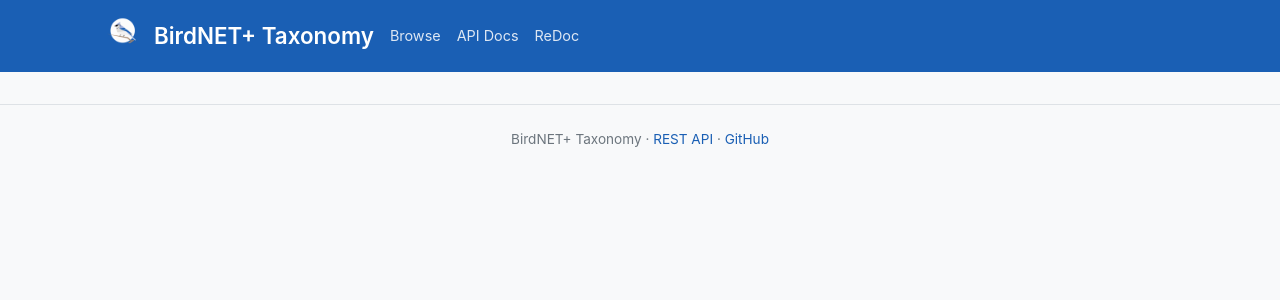
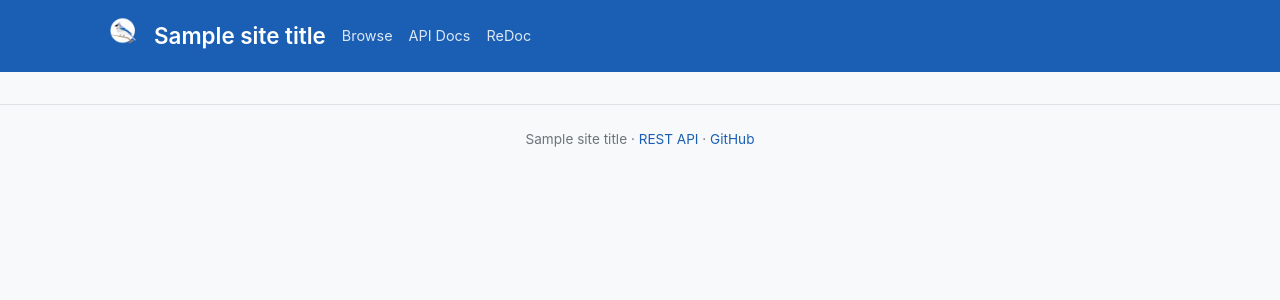
Before and after one commit to birdnet-team/birdnet-taxonomy, a FastAPI app: template web/templates/base.html in a window 1280 px wide. Shown: the top 300 px of the page. Run offline with FastAPI, Linux system fonts and the light colour scheme; the template is opened without the code that fills it: most values are stand-ins (such as "Sample title", 1, 10 or a date in 2020).

Commit message:
feat: update README and templates for taxonomy versioning; enhance config for version retrieval

```diff
--- a/config.py
+++ b/config.py
@@ -38,6 +38,11 @@ def get_taxon_groups() -> list[dict]:
     return load_config()["taxon_groups"]
 
 
+def get_taxonomy_version() -> str:
+    """Shorthand: return the taxonomy version string."""
+    return str(load_config().get("taxonomy", {}).get("version", "")).strip()
+
+
 # Map locale codes to human-readable language names (used by Claude translations).
 LOCALE_NAMES = {
     "en": "English", "de": "German", "fr": "French", "es": "Spanish",
--- a/config.yml
+++ b/config.yml
@@ -2,6 +2,9 @@
 # ====================================
 # Central configuration for all scripts. Edit this file to change
 # locales, taxon groups, API settings, etc.
+
+taxonomy:
+  version: "v0.1"
 
 # iNaturalist iconic taxon groups to fetch.
 # sounds_only: if true, only fetch species with sound observations on iNat.
--- a/web/server.py
+++ b/web/server.py
@@ -37,7 +37,7 @@ from utils.images import ImageSize, save_species_image
 from fastapi.responses import HTMLResponse, JSONResponse, RedirectResponse, Response
 from fastapi.templating import Jinja2Templates
 
-from config import load_config
+from config import get_taxonomy_version, load_config
 
 
 # ---------------------------------------------------------------------------
@@ -45,6 +45,7 @@ from config import load_config
 # ---------------------------------------------------------------------------
 
 _SPECIES_EXAMPLE: dict[str, Any] = {
+    "taxonomy_version": "v2025-11Jun",
     "scientific_name": "Anas platyrhynchos",
     "common_name": "Mallard",
     "taxon_group": "Aves",
@@ -82,9 +83,14 @@ _SPECIES_EXAMPLE: dict[str, Any] = {
     },
 }
 
+_SPECIES_LIST_EXAMPLE: dict[str, Any] = {
+    k: v for k, v in _SPECIES_EXAMPLE.items() if k != "taxonomy_version"
+}
+
 
 class SpeciesRecord(BaseModel):
     """Full species metadata record."""
+    taxonomy_version: Optional[str] = Field(None, examples=["v2025-11Jun"])
     scientific_name: str = Field(..., examples=["Anas platyrhynchos"])
     common_name: str = Field("", examples=["Mallard"])
     taxon_group: str = Field("", examples=["Aves"])
@@ -134,6 +140,7 @@ class SpeciesRecord(BaseModel):
 
 class PaginatedSpecies(BaseModel):
     """Paginated list of species records."""
+    taxonomy_version: str = Field(..., examples=["v2025-11Jun"])
     total: int = Field(..., examples=[13361])
     page: int = Field(..., examples=[1])
     per_page: int = Field(..., examples=[50])
@@ -142,10 +149,11 @@ class PaginatedSpecies(BaseModel):
     model_config = {
         "json_schema_extra": {
             "examples": [{
+                "taxonomy_version": "v2025-11Jun",
                 "total": 13361,
                 "page": 1,
                 "per_page": 2,
-                "results": [_SPECIES_EXAMPLE],
+                "results": [_SPECIES_LIST_EXAMPLE],
             }],
         },
     }
@@ -159,10 +167,11 @@ class SearchResponse(PaginatedSpecies):
         "json_schema_extra": {
             "examples": [{
                 "query": "mallard",
+                "taxonomy_version": "v2025-11Jun",
                 "total": 1,
                 "page": 1,
                 "per_page": 50,
-                "results": [_SPECIES_EXAMPLE],
+                "results": [_SPECIES_LIST_EXAMPLE],
             }],
         },
     }
@@ -170,6 +179,7 @@ class SearchResponse(PaginatedSpecies):
 
 class StatsResponse(BaseModel):
     """Dataset statistics."""
+    taxonomy_version: str = Field(..., examples=["v2025-11Jun"])
     total_species: int = Field(..., examples=[13361])
     groups: dict[str, int] = Field(..., examples=[{"Aves": 11157, "Mammalia": 1087, "Insecta": 566, "Amphibia": 540, "Reptilia": 11}])
     locales: list[str] = Field(..., examples=[["af", "ar", "bg", "de", "es", "fr", "ja", "ko", "zh"]])
@@ -228,6 +238,8 @@ def _quote_path(value: Any) -> str:
 
 _root_path = _load_root_path()
 _host_name = _load_host_name()
+_taxonomy_version = get_taxonomy_version()
+_site_title = f"BirdNET+ Taxonomy {_taxonomy_version}".strip()
 
 USER_AGENT = "BirdNET Species Data Bot (https://github.com/birdnet-team/species-data)"
 
@@ -406,7 +418,7 @@ async def lifespan(application: FastAPI):
 
 
 app = FastAPI(
-    title="BirdNET Species Metadata API",
+    title=f"BirdNET Species Metadata API {_taxonomy_version}".strip(),
     description="Browse and query species metadata for BirdNET models.",
     version="1.0.0",
     lifespan=lifespan,
@@ -442,6 +454,8 @@ def _template_context(request: FRequest, **context: Any) -> dict[str, Any]:
     return {
         "request": request,
         "base": request.scope.get("root_path") or _root_path,
+        "taxonomy_version": _taxonomy_version,
+        "site_title": _site_title,
         **context,
     }
 
@@ -833,6 +847,7 @@ async def api_stats():
     from collections import Counter
     groups = Counter(r.get("taxon_group", "unknown") for r in _species_list)
     return {
+        "taxonomy_version": _taxonomy_version,
         "total_species": len(_species_list),
         "groups": dict(sorted(groups.items())),
         "locales": [code for code, _ in _all_locales],
@@ -900,6 +915,7 @@ async def api_search(
         )
 
     return {
+        "taxonomy_version": _taxonomy_version,
         "query": q,
         "total": total,
         "page": page,
@@ -948,6 +964,7 @@ async def api_species_list(
         )
 
     return {
+        "taxonomy_version": _taxonomy_version,
         "total": total,
         "page": page,
         "per_page": per_page,
@@ -968,7 +985,9 @@ async def api_species_detail(
     rec = _find_species(scientific_name)
     if not rec:
         raise HTTPException(status_code=404, detail="Species not found")
-    return _project(rec, fields, exclude, locale)
+    out = _project(rec, fields, exclude, locale)
+    out["taxonomy_version"] = _taxonomy_version
+    return out
 
 
 # ---------------------------------------------------------------------------
--- a/web/templates/base.html
+++ b/web/templates/base.html
@@ -3,7 +3,7 @@
 <head>
     <meta charset="UTF-8">
     <meta name="viewport" content="width=device-width, initial-scale=1.0">
-    <title>{% block title %}BirdNET+ Taxonomy{% endblock %}</title>
+    <title>{% block title %}{{ site_title }}{% endblock %}</title>
     <link rel="icon" type="image/png" href="{{ base }}/static/logo.png">
     <style>
         :root {
@@ -174,7 +174,7 @@
     <header>
         <div class="container">
             <a href="{{ base }}/"><img class="logo" src="{{ base }}/static/logo.png" alt="BirdNET"></a>
-            <h1><a href="{{ base }}/">BirdNET+ Taxonomy</a></h1>
+            <h1><a href="{{ base }}/">{{ site_title }}</a></h1>
             <nav>
                 <a href="{{ base }}/">Browse</a>
                 <a href="{{ base }}/docs">API Docs</a>
@@ -187,7 +187,7 @@
     </div>
     <footer>
         <div class="container">
-            BirdNET+ Taxonomy &middot;
+            {{ site_title }} &middot;
             <a href="{{ base }}/docs">REST API</a> &middot;
             <a href="https://github.com/birdnet-team/species-data">GitHub</a>
         </div>
--- a/web/templates/home.html
+++ b/web/templates/home.html
@@ -1,6 +1,6 @@
 {% extends "base.html" %}
 
-{% block title %}Browse Species — BirdNET{% endblock %}
+{% block title %}Browse Species — {{ site_title }}{% endblock %}
 
 {% block content %}
 <form class="search-bar" method="get" action="{{ base }}/">
--- a/web/templates/species.html
+++ b/web/templates/species.html
@@ -1,6 +1,6 @@
 {% extends "base.html" %}
 
-{% block title %}{{ s.common_name or s.scientific_name }} — BirdNET{% endblock %}
+{% block title %}{{ s.common_name or s.scientific_name }} — {{ site_title }}{% endblock %}
 
 {% block extra_head %}
 <style>
```
Also changed, not shown: README.md.
